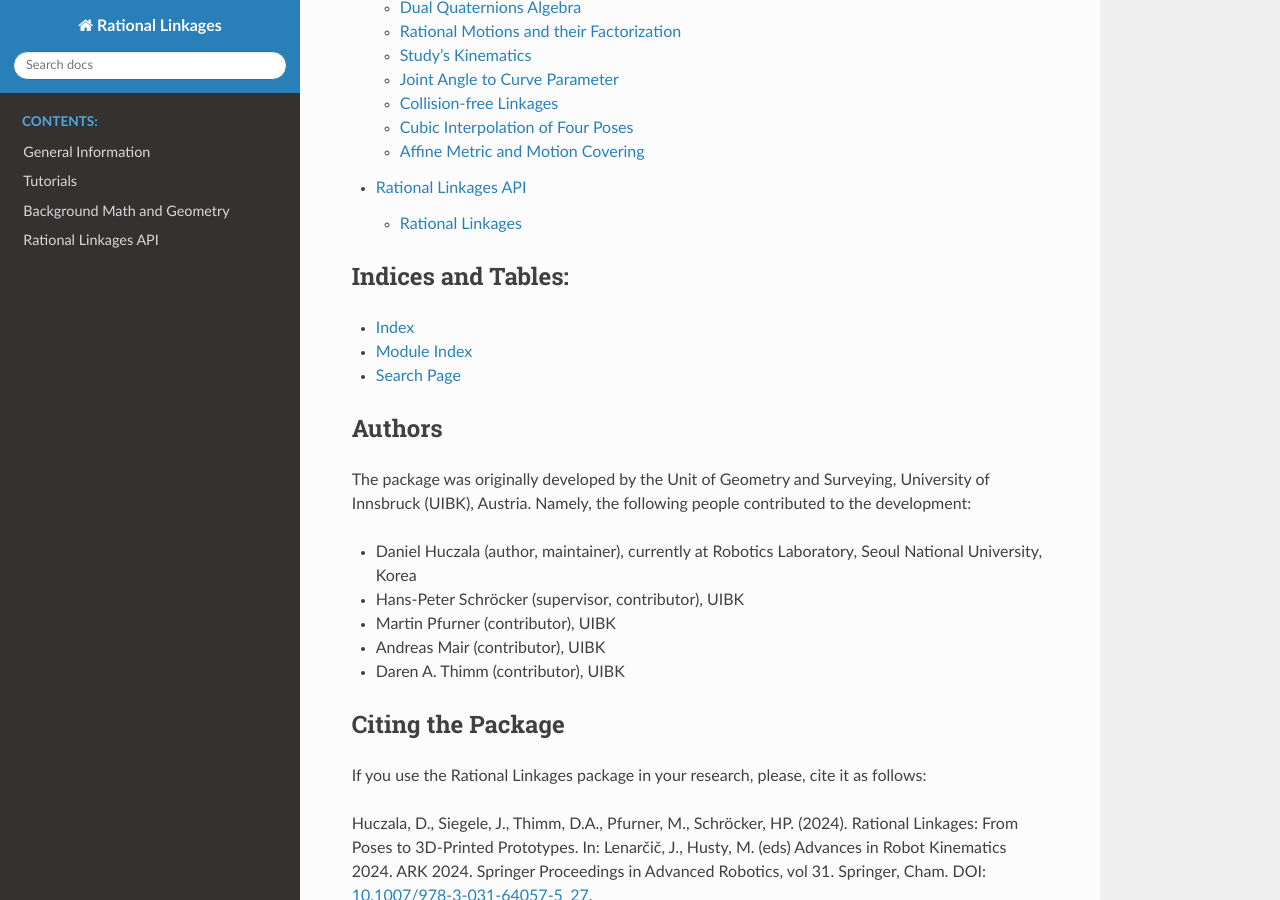
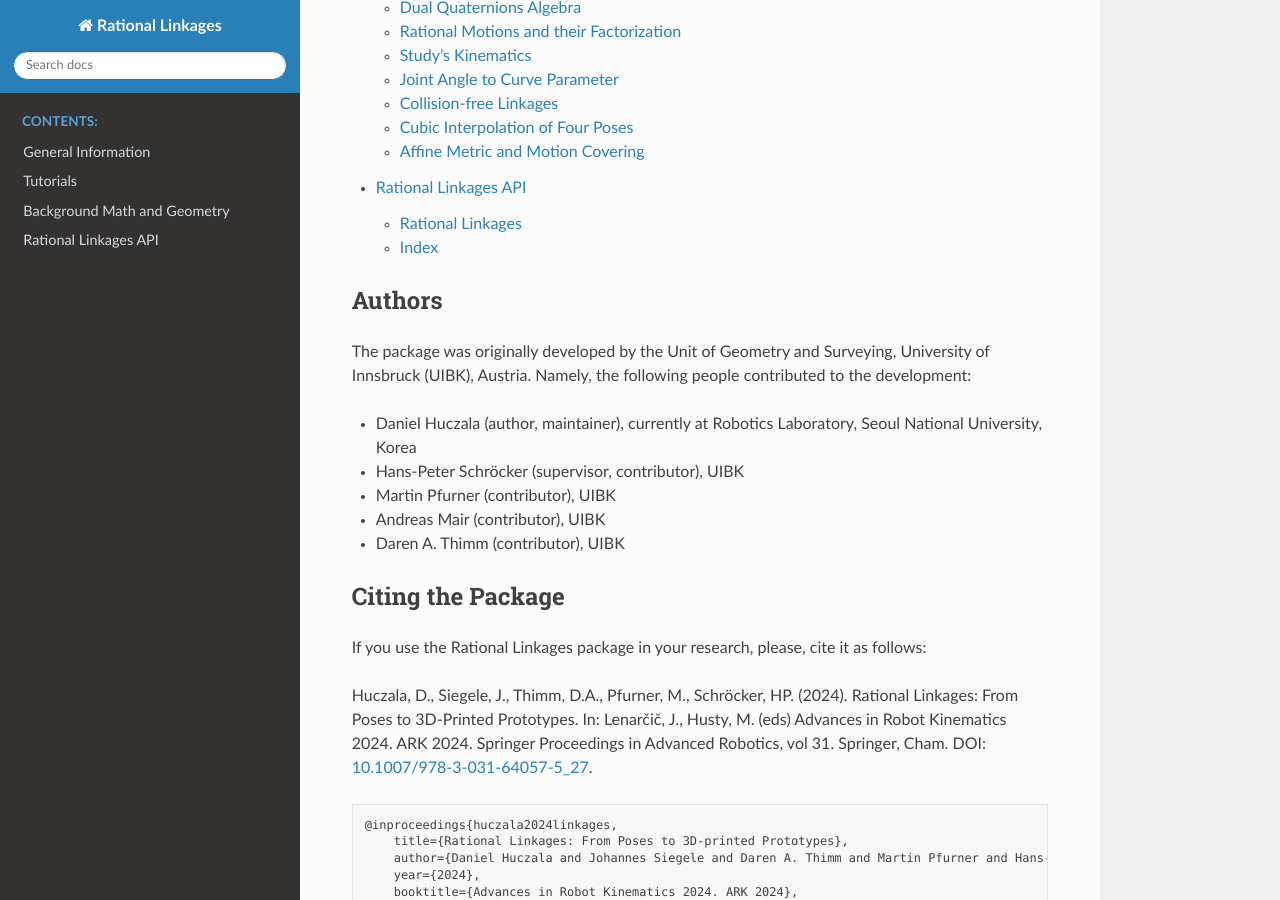
Before and after one commit to hucik14/rational-linkages, a Sphinx documentation site: the page built from docs/source/index.rst, in a window 1280 px wide and 900 px high, scrolled down 2342 px. Built offline with Sphinx 7.4.7 and the Read the Docs theme 3.1.0, drawn with Linux system fonts in a browser that asks for light colours; cross-references to code outside the pages are shown as plain code.

Commit message:
docs indexing update

```diff
--- a/docs/source/index.rst
+++ b/docs/source/index.rst
@@ -106,15 +106,6 @@ of Ostrava. See `full video on Youtube <https://www.youtube.com/watch?v=T_7lkPjd
    background-math
    modules
 
-
-Indices and Tables:
--------------------
-
-* :ref:`genindex`
-* :ref:`modindex`
-* :ref:`search`
-
-
 Authors
 -------
 
--- a/docs/source/modules.rst
+++ b/docs/source/modules.rst
@@ -5,3 +5,8 @@ Rational Linkages API
    :maxdepth: 4
 
    rational_linkages
+
+Index
+-----
+
+* :ref:`genindex`
```
